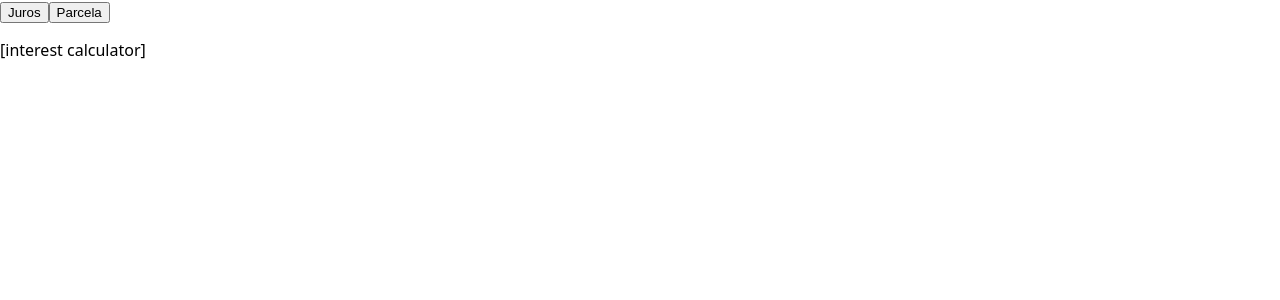
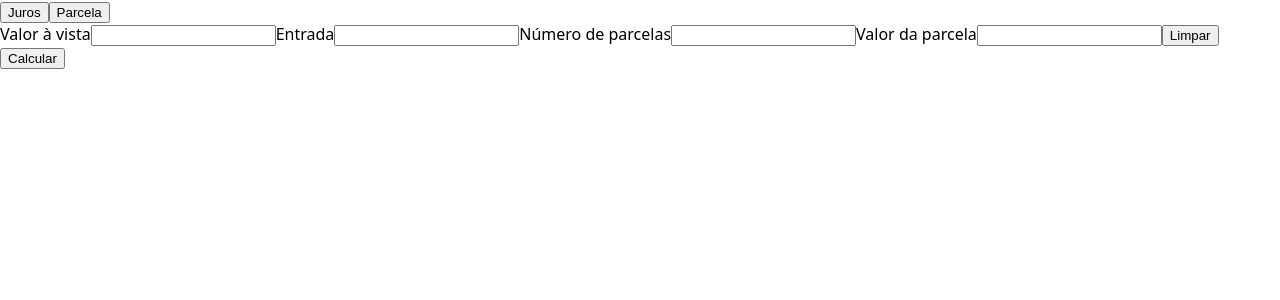
Before and after one commit to diogocampos/juros, a React (Create React App) app: page / in a window 1280 px wide. Shown: the top 300 px of the page. Built offline with nearby package versions, Linux system fonts and the light colour scheme.

Commit message:
Render calculator fields and buttons

```diff
--- a/src/components/Calculator.js
+++ b/src/components/Calculator.js
@@ -1,10 +1,33 @@
 import React from 'react'
 import { connect } from 'react-redux'
 
+import NumberField from './NumberField'
+import { DEPOSIT, INSTALLMENT, INTEREST, LENGTH, PRICE } from '../constants'
+
+// NumberField props
+const deposit = { name: DEPOSIT, label: 'Entrada' }
+const installment = { name: INSTALLMENT, label: 'Valor da parcela' }
+const interest = { name: INTEREST, label: 'Taxa de juros' }
+const length = { name: LENGTH, label: 'Número de parcelas' }
+const price = { name: PRICE, label: 'Valor à vista' }
+
+const fieldsByMode = {
+  [INSTALLMENT]: [price, deposit, length, interest],
+  [INTEREST]: [price, deposit, length, installment],
+}
 
 function Calculator(props) {
   const { mode } = props
-  return <p>[{mode} calculator]</p>
+  const fields = fieldsByMode[mode]
+  return (
+    <form>
+      {fields.map(fieldProps => (
+        <NumberField key={fieldProps.name} {...fieldProps} />
+      ))}
+      <button type="button">Limpar</button>
+      <button type="button">Calcular</button>
+    </form>
+  )
 }
 
 const mapStateToProps = state => ({
```
